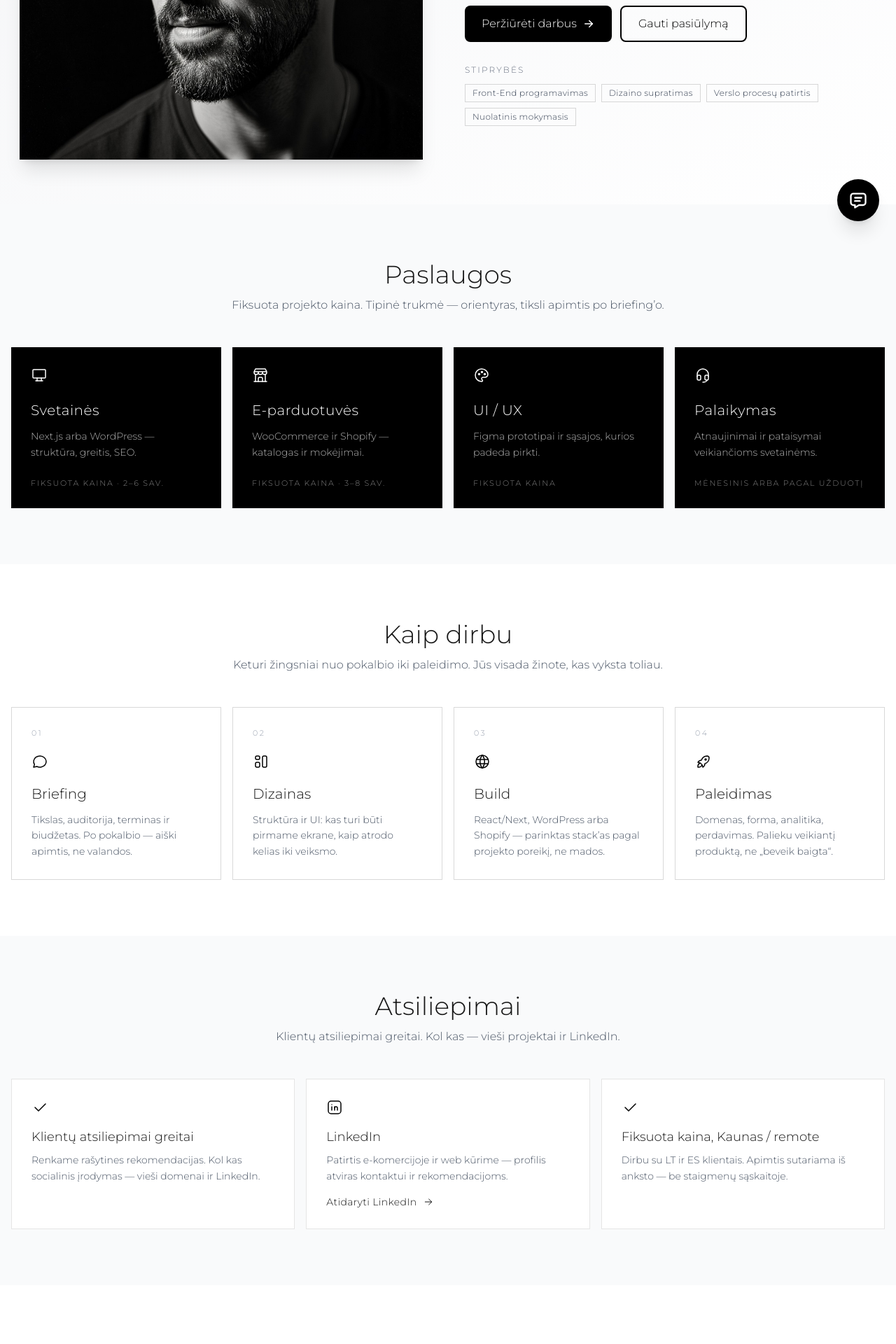
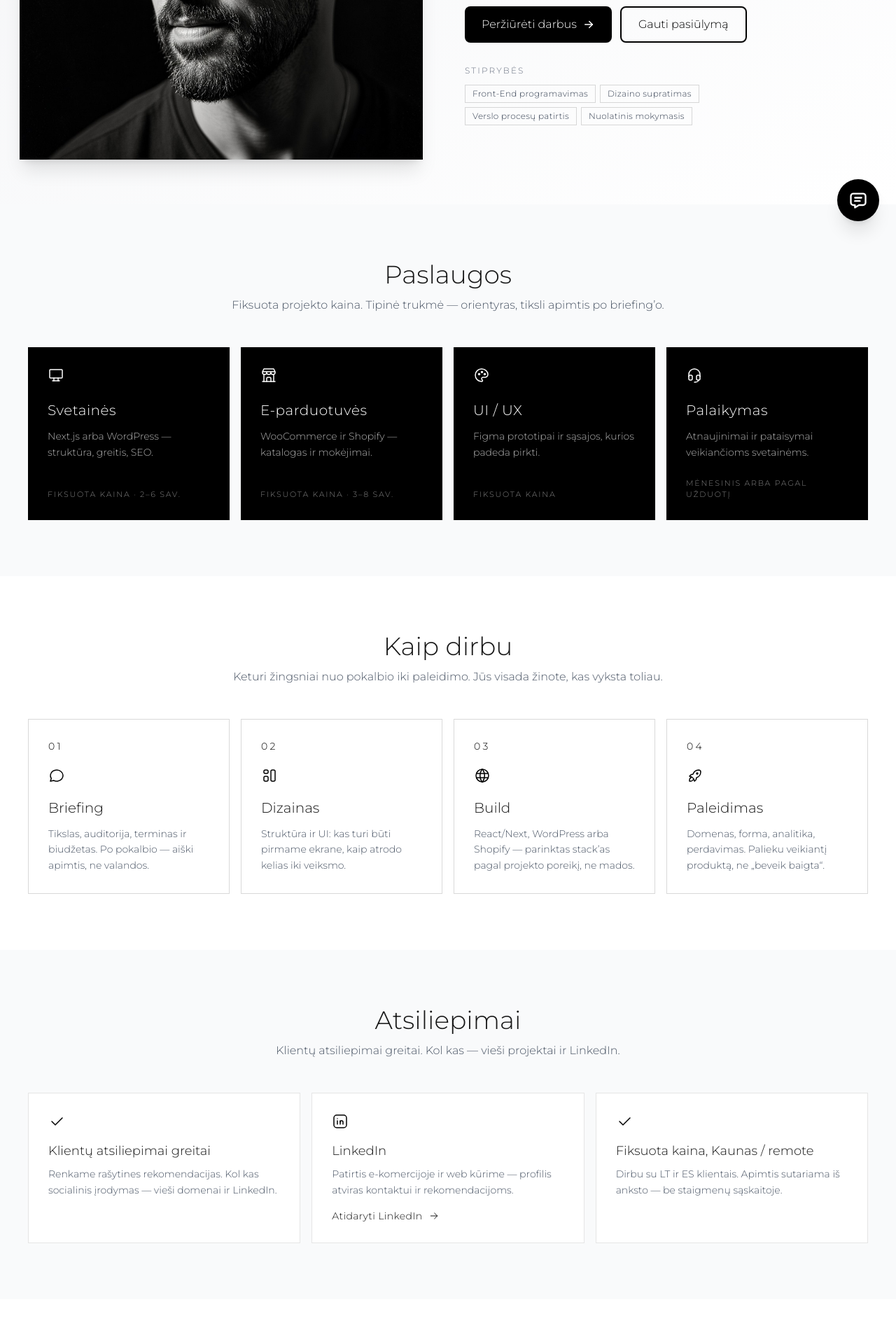
Before and after one commit to Jeshki/karolis-resume, a Next.js app: page / in a window 1280 px wide. Shown: the part 460-2380 px from the top of the page at 70% size. Built offline with nearby package versions, Linux system fonts and the light colour scheme.

Commit message:
Tighten gutters, step numbers, chips wrap, and featured thumbs.
Wider section padding at desktop, mt-auto on service price labels, stronger 01–04, 2-col chip wrap, and higher-quality 16:10 project crops in a tighter 3-col row.

Co-authored-by: Karolis Cibiras <Jeshki@users.noreply.github.com>

```diff
--- a/src/components/HeroSection.tsx
+++ b/src/components/HeroSection.tsx
@@ -99,7 +99,7 @@ export function HeroSection() {
               <p className="mb-3 text-xs tracking-[0.18em] uppercase text-gray-500">
                 {t('Stiprybės', 'Strengths')}
               </p>
-              <div className="flex flex-wrap gap-2 justify-center md:justify-start">
+              <div className="flex flex-wrap gap-1.5 justify-center md:justify-start max-w-sm mx-auto md:mx-0">
                 {strengths.map((skill) => (
                   <span
                     key={skill}
--- a/src/components/HomeSections.tsx
+++ b/src/components/HomeSections.tsx
@@ -131,7 +131,7 @@ export function HomeSections() {
 
   return (
     <>
-      <section className="py-20 px-4 bg-gray-50 scroll-mt-24" aria-labelledby="services-heading">
+      <section className="py-20 px-4 md:px-8 lg:px-10 bg-gray-50 scroll-mt-24" aria-labelledby="services-heading">
         <div className="max-w-7xl mx-auto">
           <Reveal className="text-center mb-12">
             <h2 id="services-heading" className="text-3xl md:text-4xl font-bold mb-3">
@@ -151,8 +151,8 @@ export function HomeSections() {
                   {service.icon}
                 </div>
                 <h3 className="text-xl tracking-wide mb-3">{service.title}</h3>
-                <p className="text-white/70 text-sm leading-relaxed flex-1 mb-6">{service.body}</p>
-                <p className="text-[11px] uppercase tracking-[0.16em] text-white/50">
+                <p className="text-white/70 text-sm leading-relaxed mb-6">{service.body}</p>
+                <p className="mt-auto text-[11px] uppercase tracking-[0.16em] text-white/50">
                   {service.meta}
                 </p>
               </article>
@@ -161,7 +161,7 @@ export function HomeSections() {
         </div>
       </section>
 
-      <section className="py-20 px-4 scroll-mt-24" aria-labelledby="process-heading">
+      <section className="py-20 px-4 md:px-8 lg:px-10 scroll-mt-24" aria-labelledby="process-heading">
         <div className="max-w-7xl mx-auto">
           <Reveal className="text-center mb-12">
             <h2 id="process-heading" className="text-3xl md:text-4xl font-bold mb-3">
@@ -177,7 +177,7 @@ export function HomeSections() {
           <div className="grid sm:grid-cols-2 lg:grid-cols-4 gap-4">
             {steps.map((step) => (
               <article key={step.n} className="h-full border border-black/15 p-7 flex flex-col">
-                <p className="text-[11px] tracking-[0.22em] text-gray-400 mb-5">{step.n}</p>
+                <p className="text-sm tracking-[0.24em] text-black mb-5">{step.n}</p>
                 <div className="text-black mb-5" aria-hidden>
                   {step.icon}
                 </div>
@@ -189,7 +189,7 @@ export function HomeSections() {
         </div>
       </section>
 
-      <section className="py-20 px-4 bg-gray-50" aria-labelledby="proof-heading">
+      <section className="py-20 px-4 md:px-8 lg:px-10 bg-gray-50" aria-labelledby="proof-heading">
         <div className="max-w-7xl mx-auto">
           <Reveal className="text-center mb-12">
             <h2 id="proof-heading" className="text-3xl md:text-4xl font-bold mb-3">
@@ -227,7 +227,7 @@ export function HomeSections() {
         </div>
       </section>
 
-      <section className="py-20 px-4 scroll-mt-24" aria-labelledby="featured-heading">
+      <section className="py-20 px-4 md:px-8 lg:px-10 scroll-mt-24" aria-labelledby="featured-heading">
         <div className="max-w-7xl mx-auto">
           <Reveal className="text-center mb-12">
             <h2 id="featured-heading" className="text-3xl md:text-4xl font-bold mb-3">
@@ -240,7 +240,7 @@ export function HomeSections() {
               )}
             </p>
           </Reveal>
-          <div className="grid md:grid-cols-3 gap-5">
+          <div className="grid md:grid-cols-3 gap-4 max-w-6xl mx-auto">
             {featuredProjects.map((project) => (
               <article
                 key={project.slug}
@@ -251,8 +251,9 @@ export function HomeSections() {
                     src={project.image}
                     alt={t(project.title.lt, project.title.en)}
                     fill
+                    quality={90}
                     className="object-cover object-top"
-                    sizes="(max-width: 768px) 100vw, 33vw"
+                    sizes="(max-width: 768px) 100vw, 420px"
                   />
                 </div>
                 <div className="p-6 flex flex-col flex-1 text-left">
```
